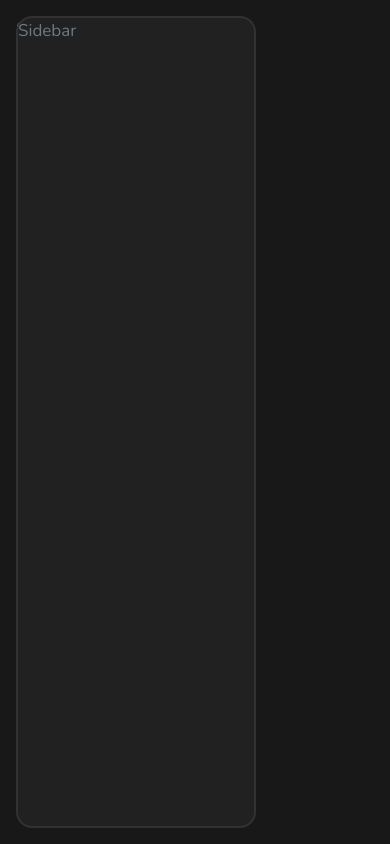
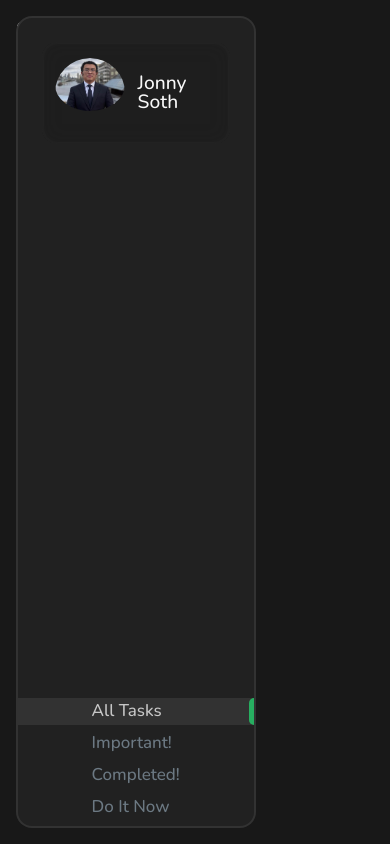
Before and after one commit to janysoth/ReactProjects, a Next.js app in the folder note-app-v3/: page / in a window 390 px wide. Built offline with nearby package versions, Linux system fonts and the light colour scheme.

Commit message:
update Sidebar.tsx and layout.tsx

```diff
--- a/note-app-v3/app/Components/Sidebar.tsx
+++ b/note-app-v3/app/Components/Sidebar.tsx
@@ -2,21 +2,59 @@
 import React from 'react';
 import styled from 'styled-components';
 
+import menu from "@/app/utils/menu";
+import Image from 'next/image';
+import Link from 'next/link';
+import { usePathname, useRouter } from 'next/navigation';
 import { useGlobalState } from '../Context/globalProvider';
 
 const Sidebar = () => {
   const { theme, collapsed, collapseMenu } = useGlobalState();
 
-  console.log(theme);
+  const router = useRouter();
+  const pathname = usePathname();
+
+  const handleClick = (link: string) => {
+    router.push(link);
+  }
 
   return (
-    <SidebarStyled theme={theme} collapsed={collapsed}>
-      Sidebar
+    <SidebarStyled theme={theme}>
+      <div className="profile">
+        <div className="profile-overlay"></div>
+        <div className="image">
+          <Image width={70} height={70} src="/profile.jpeg" alt="profile" style={{ objectFit: "cover" }} />
+        </div>
+
+        <h1>
+          <span>Jonny</span>
+          <span>Soth</span>
+        </h1>
+      </div>
+
+      <ul className="nav-items">
+        {menu.map(item => {
+          const link = item.link;
+
+          return (
+            <li
+              key={item.id}
+              className={`nav-item ${pathname === link ? "active" : ""}`}
+              onClick={() => {
+                handleClick(link);
+              }}
+            >
+              {item.icon}
+              <Link href={link}>{item.title}</Link>
+            </li>
+          )
+        })}
+      </ul>
     </SidebarStyled>
   )
 };
 
-const SidebarStyled = styled.nav<{ collapsed: boolean }>`
+const SidebarStyled = styled.nav`
   position: relative;
   width: ${props => props.theme.sidebarWidth};
   background-color: ${props => props.theme.colorBg2};
@@ -35,15 +73,190 @@ const SidebarStyled = styled.nav<{ collapsed: boolean }>`
     z-index: 100;
 
     transition: all 0.3s cubic-bezier(0.53, 0.21, 0, 1);
-    transform: ${props =>
-    props.collapsed ? "translateX(-107%)" : "translateX(0)"
-  };
 
     .toggle-nav {
       display: block !important;
     }
   }
 
+  .toggle-nav {
+    display: none;
+    padding: 0.8rem 0.9rem;
+    position: absolute;
+    right: -69px;
+    top: 1.8rem;
+
+    border-top-right-radius: 1rem;
+    border-bottom-right-radius: 1rem;
+
+    background-color: ${props => props.theme.colorBg2};
+    border-right: 2px solid ${props => props.theme.borderColor2};
+    border-top: 2px solid ${props => props.theme.borderColor2};
+    border-bottom: 2px solid ${props => props.theme.borderColor2};
+  }
+
+  .user-btn {
+    .cl-rootBox {
+      width: 100%;
+      height: 100%;
+
+      .cl-userButtonBx {
+        width: 100%;
+        height: 100%;
+        opacity: 0;
+      }
+    }
+  }
+
+  .profile {
+    margin: 1.5rem;
+    padding: 1rem 0.8rem;
+    position: relative;
+
+    border-radius: 1rem;
+    cursor: pointer;
+
+    font-weight: 500;
+    color: ${props => props.theme.colorGrey0};
+
+    display: flex;
+    align-items: center;
+
+    .profile-overlay {
+      position: absolute;
+      top: 0;
+      left: 0;
+      width: 100%;
+      height: 100%;
+      backdrop-filter: blur(10px);
+      z-index: 0;
+      background: ${props => props.theme.colorBg3};
+      transition: all 0.55s linear;
+      border-radius: 1rem;
+      border: 2px solid ${props => props.theme.borderColor2};
+
+      opacity: 0.2;
+    }
+
+    h1 {
+      font-size: 1.2rem;
+      display: flex;
+      flex-direction: column;
+
+      line-height: 1.4rem;
+    }
+
+    .image, h1 {
+      position: relative;
+      z-index: 1;
+    }
+
+    .image {
+      flex-shrink: 0;
+      display: inline-block;
+      overflow: hidden;
+      transition: all 0.5s ease;
+      border-radius: 100%;
+
+      width: 70px;
+      height: 70px;
+
+      img {
+        border-radius: 100%;
+        transition: all 0.5s ease;
+      }
+    }
+
+    > h1 {
+      margin-left: 0.8rem;
+      font-size: clamp(1.2rem, 4vw, 1.4rem);
+      line-height: 100%;
+    }
+
+    &:hover {
+      .profile-overlay {
+        opacity: 1;
+        border: 2px solid ${props => props.theme.borderColor2};
+      }
+
+      img {
+        transform: scale(1.1);
+      }
+    }
+  }
+
+    .nav-item {
+    position: relative;
+    padding: 0.8rem 1rem 0.9rem 2.1rem;
+    margin: 0.3rem 0;
+
+    display: grid;
+    grid-template-columns: 40px 1fr;
+    cursor: pointer;
+    align-items: center;
+
+    &::after {
+      position: absolute;
+      content: "";
+      left: 0;
+      top: 0;
+      width: 0;
+      height: 100%;
+      background-color: ${(props) => props.theme.activeNavLinkHover};
+      z-index: 1;
+      transition: all 0.3s ease-in-out;
+    }
+
+    &::before {
+      position: absolute;
+      content: "";
+      right: 0;
+      top: 0;
+      width: 0%;
+      height: 100%;
+      background-color: ${(props) => props.theme.colorGreenDark};
+
+      border-bottom-left-radius: 5px;
+      border-top-left-radius: 5px;
+    }
+
+    a {
+      font-weight: 500;
+      transition: all 0.3s ease-in-out;
+      z-index: 2;
+      line-height: 0;
+    }
+
+    i {
+      display: flex;
+      align-items: center;
+      color: ${(props) => props.theme.colorIcons};
+    }
+
+    &:hover {
+      &::after {
+        width: 100%;
+      }
+    }
+  }
+
+  .active {
+    background-color: ${(props) => props.theme.activeNavLink};
+
+    i,
+    a {
+      color: ${(props) => props.theme.colorIcons2};
+    }
+  }
+
+  .active::before {
+    width: 0.3rem;
+  }
+
+  > button {
+    margin: 1.5rem;
+  }
+
 `;
 
 export default Sidebar
--- a/note-app-v3/app/layout.tsx
+++ b/note-app-v3/app/layout.tsx
@@ -22,6 +22,15 @@ export default function RootLayout({
 }>) {
   return (
     <html lang="en">
+      <head>
+        <link
+          rel="stylesheet"
+          href="https://cdnjs.cloudflare.com/ajax/libs/font-awesome/6.4.2/css/all.min.css"
+          integrity="sha512-z3gLpd7yknf1YoNbCzqRKc4qyor8gaKU1qmn+CShxbuBusANI9QpRohGBreCFkKxLhei6S9CQXFEbbKuqLg0DA=="
+          crossOrigin="anonymous"
+          referrerPolicy="no-referrer"
+        />
+      </head>
       <body
         className={nunito.className}
       >
--- /dev/null
+++ b/note-app-v3/app/utils/Icons.js
@@ -0,0 +1,26 @@
+export const bars = <i className="fa-solid fa-bars fa-beat"></i>;
+export const arrowLeft = <i className="fa-solid fa-arrow-left fa-beat"></i>;
+
+export const add = <i className="fa-solid fa-plus"></i>;
+export const moon = <i className="fa-solid fa-moon"></i>;
+export const search = <i className="fa-solid fa-magnifying-glass"></i>;
+export const bell = <i className="fa-solid fa-bell"></i>;
+export const home = <i className="fa-solid fa-house"></i>;
+export const list = <i className="fa-solid fa-list-check"></i>;
+export const check = <i className="fa-solid fa-check"></i>;
+export const help = <i className="fa-solid fa-circle-info"></i>;
+export const gear = <i className="fa-solid fa-gear"></i>;
+export const login = <i className="fa-solid fa-right-to-bracket"></i>;
+export const logout = <i className="fa-solid fa-right-from-bracket"></i>;
+export const user = <i className="fa-solid fa-user"></i>;
+export const join = <i className="fa-solid fa-user-plus"></i>;
+export const heart = <i className="fa-solid fa-heart"></i>;
+export const edit = <i className="fa-solid fa-file-pen"></i>;
+export const users = <i className="fa-solid fa-user-group"></i>;
+export const todo = <i className="fa-solid fa-clipboard-list"></i>;
+export const down = <i className="fa-solid fa-caret-down"></i>;
+export const trash = <i className="fa-solid fa-trash"></i>;
+export const admin = <i className="fa-solid fa-lock"></i>;
+export const linked = <i className="fa-brands fa-linkedin"></i>;
+export const mailIcon = <i className="fa-solid fa-envelope"></i>;
+export const plus = <i className="fa-solid fa-plus fa-beat-fade"></i>;
--- /dev/null
+++ b/note-app-v3/app/utils/menu.js
@@ -0,0 +1,30 @@
+import { check, home, list, todo } from "./Icons.js";
+
+const menu = [
+  {
+    id: 1,
+    title: "All Tasks",
+    icon: home,
+    link: "/",
+  },
+  {
+    id: 2,
+    title: "Important!",
+    icon: list,
+    link: "/important",
+  },
+  {
+    id: 3,
+    title: "Completed!",
+    icon: check,
+    link: "/completed",
+  },
+  {
+    id: 4,
+    title: "Do It Now",
+    icon: todo,
+    link: "/incomplete",
+  },
+];
+
+export default menu;
```
Also changed, not shown: note-app-v3/public/profile.jpeg (added).
